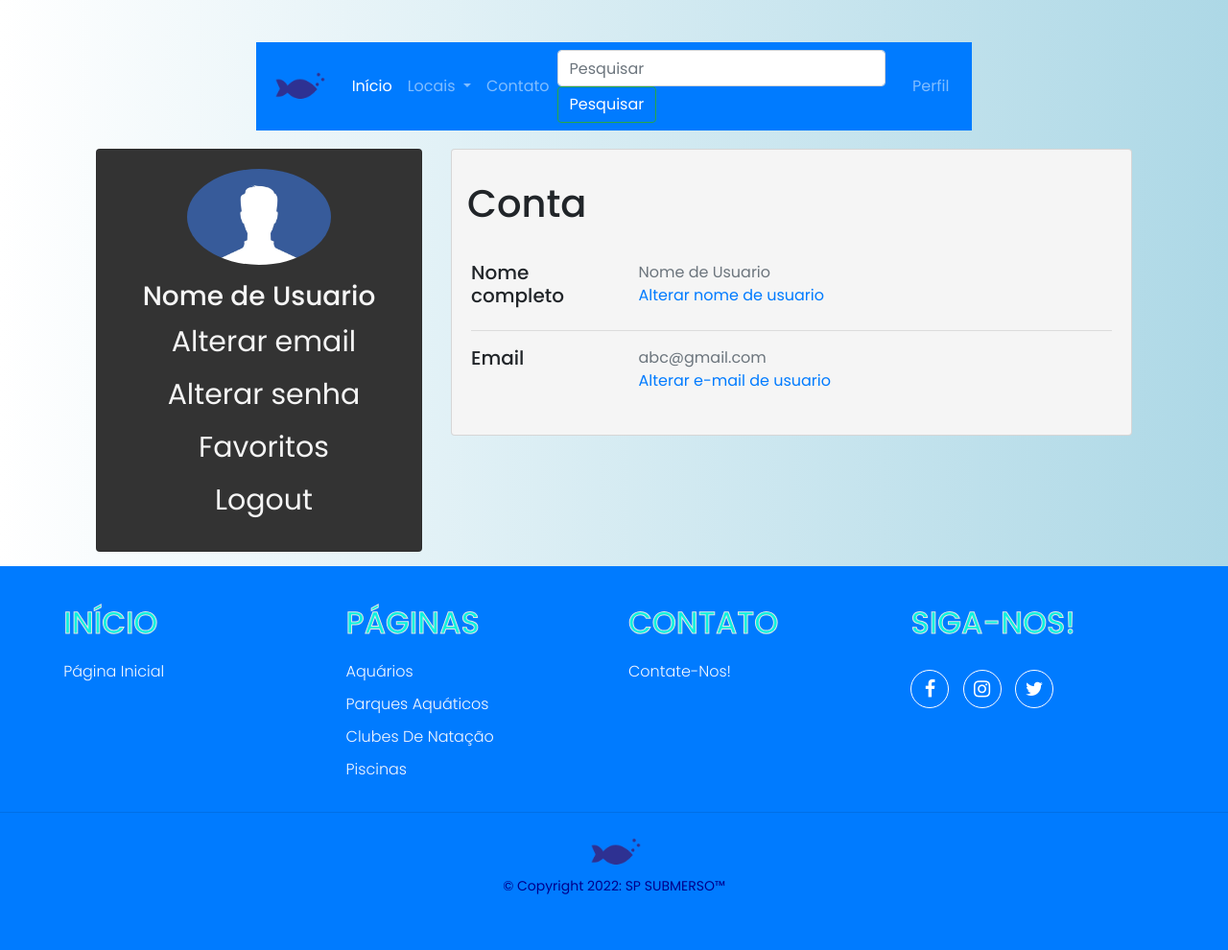
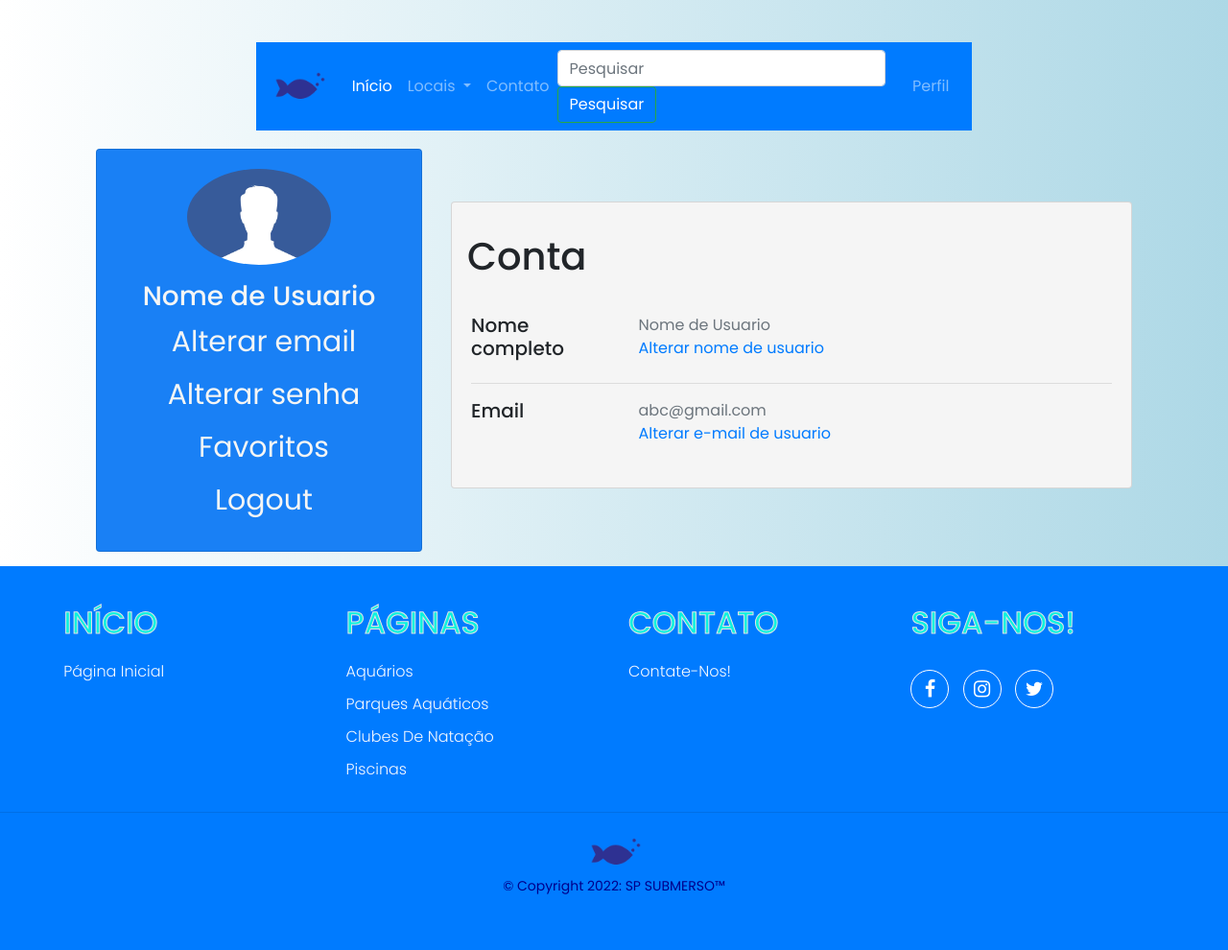
Before and after one commit to DzyNvs/Main-TCC, a PHP site: page /perfil.php in a window 1280 px wide. Shown: the whole page at 96% size. Run offline with PHP 8.4, Linux system fonts and the light colour scheme; some libraries are stand-ins or nearby versions.

Commit message:
css perfil

```diff
--- a/css/style-perfil.css
+++ b/css/style-perfil.css
@@ -19,7 +19,7 @@ body{
     font-size: 26px;
 }
 .sidebar{
-    background-color: #333;
+    background-color: hsl(212, 92%, 53%);
     color: whitesmoke;
     height: 100%;
 }
@@ -37,5 +37,7 @@ body{
     flex-direction: column;
 }
 .content{
+    position: relative;
+    top: 55px;
     background-color: whitesmoke;
 }
```
